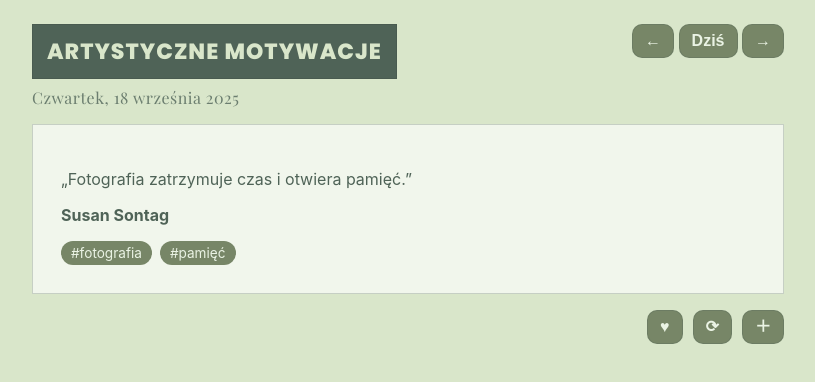
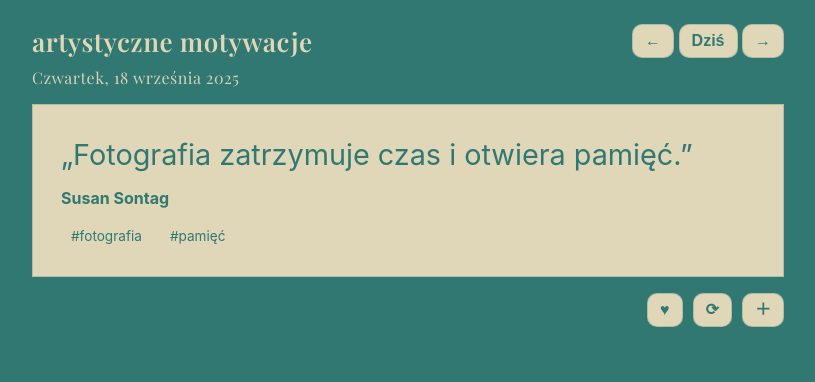
Before and after one commit to snowwhitepl/artquote, a plain HTML site: page index.html in a window 1280 px wide. Shown: the whole page, without its empty margins (232-1047 px from the left). Drawn offline with nearby package versions, Linux system fonts and the light colour scheme; a web font is replaced by a local one.

Commit message:
aktualizacja css

```diff
--- a/index.html
+++ b/index.html
@@ -16,7 +16,7 @@
 <header class="topbar">
 <div class="titles">
 <div class="title-badge">
-<span class="app-title">Artystyczne motywacje</span>
+<span class="app-title">artystyczne motywacje</span>
 </div>
 <div id="dateLabel"></div>
 </div>
--- a/styles.css
+++ b/styles.css
@@ -1,20 +1,22 @@
 :root{
-    /* ——— zielony motyw: Nyanza / Reseda ——— */
-    --bg:#D9E6CA; /* tło strony */
-    --ink:#4F6357; /* główny tekst (ciemny zielony) */
-    --ink-weak:#4F6357CC; /* delikatniejszy tekst */
-    --card:#F1F6EC; /* tło karty z cytatem */
-    --border:#4F635744; /* cienka obwódka */
+/* ——— paleta: Myrtle Green & Pearl (ciemne tło, jasne karty) ——— */
+--bg:#317873; /* tło strony – Myrtle */
+--ink:#317873; /* główny tekst – Myrtle (ciemny na jasnych kartach) */
+--ink-weak:#317873CC; /* delikatniejszy tekst */
+
+--card:#DFD7B7; /* tło karty – Pearl */
+--border:#31787344; /* cienka obwódka – Myrtle */
 
 /* przyciski i tagi */
-    --chip-bg:#778667; /* tło przycisków */
-    --chip-fg:#EAF3E4; /* kolor tekstu na przyciskach */
-    --chip-hover:#8E9D92; /* hover */
+--chip-bg:#DFD7B7; /* lekko rozjaśnione przyciski – Pearl */
+--chip-fg:#317873; /* tekst na przyciskach – Myrtle */
+--chip-hover:#E8DEC7; /* hover – Pearl ciemniejszy */
 
-    --title-bg:#4F6357; /* ciemna zieleń dla tła */
-    --title-fg:#D9E6CA; /* jasna zieleń dla napisu */
-    --title-border:#00000014;
-    --title-shadow:none; /* czysto, bez cienia */
+/* tytuł/odznaka */
+--title-bg:transparent;
+--title-fg:#DFD7B7;
+--title-border:transparent;
+--title-shadow:none;
 }
 
 *{ box-sizing:border-box; }
@@ -35,30 +37,30 @@
 }
 .titles{ display:flex; flex-direction:column; gap:8px; }
 
+/* NAGŁÓWEK — bez tła, jasny tekst */
 .title-badge{
-        display:inline-flex; align-items:center;
-        background:var(--title-bg);
-        color:var(--title-fg);
-        padding:10px 14px;
-        border:1px solid var(--title-border);
-        border-radius:0;
+background:transparent;
+border:0;
+padding:0;
 box-shadow:none;
 }
 
-
 .app-title{
 margin:0;
-    font-family:"Poppins", system-ui, -apple-system, Arial, sans-serif;
-    font-weight:800; letter-spacing:1px;
-    font-size:clamp(18px, 2.2vw, 22px);
-    text-transform:uppercase;
+font-family:"Playfair Display", serif; /* jak data */
+font-weight:700;
+letter-spacing:.5px;
+text-transform:none; /* bez uppercase */
+color:#DFD7B7;
+font-size:clamp(20px, 2.4vw, 26px);
 }
 
-    /* data pod tytułem */
+/* Data pod tytułem – jasna */
 #dateLabel{
 font-family:"Playfair Display", serif;
 letter-spacing:.5px;
-    color:var(--ink-weak);
+color:#DFD7B7;
+opacity:.95;
 }
 
 /* karta cytatu */
@@ -66,9 +68,9 @@
 background:var(--card);
 border:1px solid var(--border);
 padding:28px;
-        border-radius:0; /* ← było 12px */
+border-radius:0;
 box-shadow:none;
-        }-shadow:0 8px 24px rgba(0,0,0,0);
+}
 
 /* treść karty */
 .quote{
@@ -104,8 +106,10 @@ justify-content: center;
 font-size: 16px;
 font-weight: 700;
 line-height: 1;
-transition: none; /* bez box-shadow */
+transition: background .2s;
 }
+.quick-nav button:hover,
+.actions button:hover{ background: var(--chip-hover); }
 
 .actions{
 display:flex; gap:10px; justify-content:flex-end; margin-top:16px;
@@ -114,7 +118,7 @@ transition: none; /* bez box-shadow */
 /* favorit active look */
 #favBtn.active{
 background:var(--card);
-    color:#E53935; /* czerwone serduszko */
+color:#E53935;
 border-color:var(--border);
 }
 
```
Lines whose indentation alone changed are shown as unchanged.
